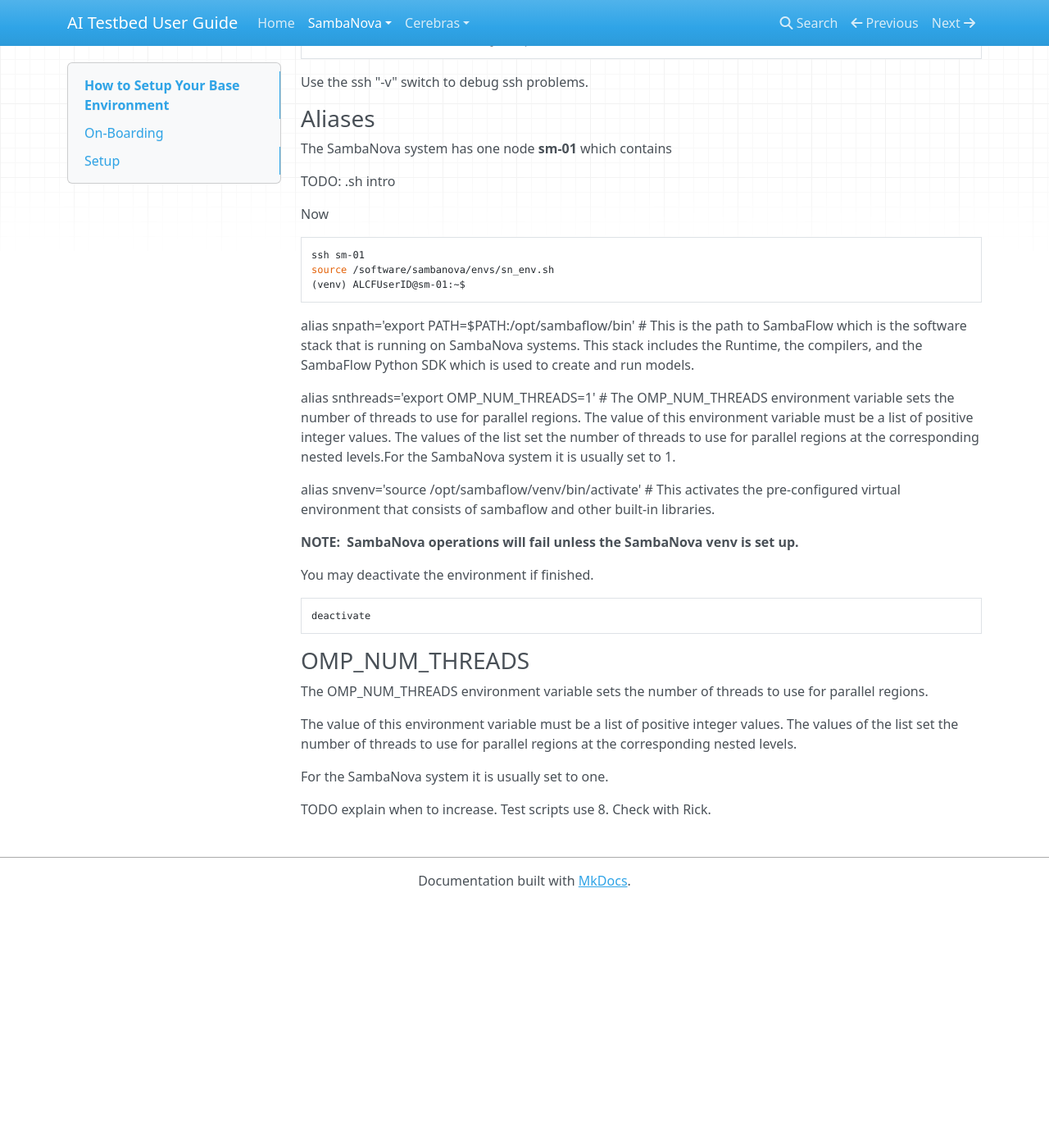
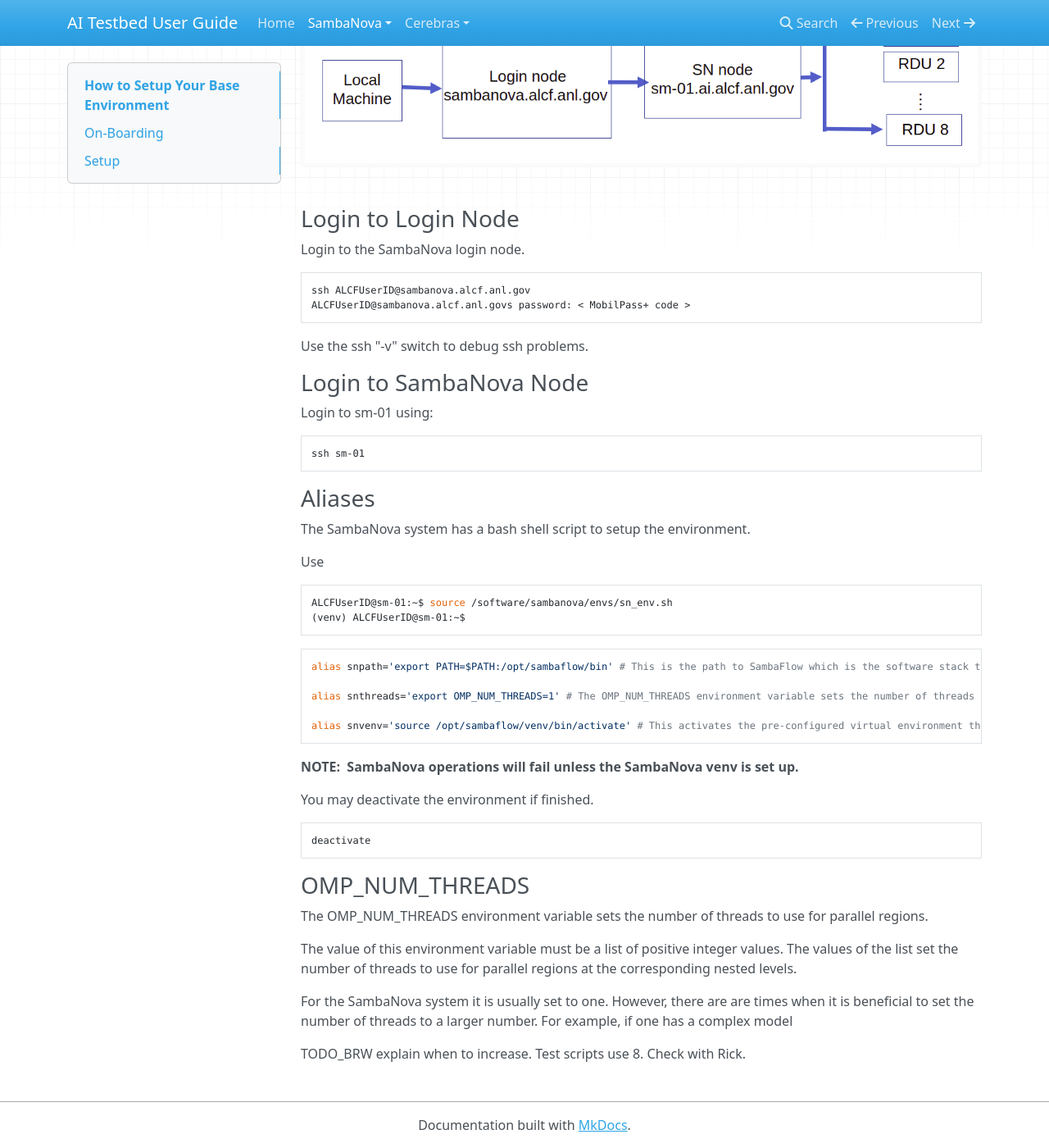
Before and after one commit to argonne-lcf/ai-testbed-userdocs, an MkDocs documentation site: the page built from docs/sambanova/How-to-setup-your-base-environment.md, in a window 1280 px wide and 1400 px high, scrolled down 339 px. Shown: the whole window at 82% size. Built offline with MkDocs 1.6.1, drawn with Linux system fonts in a browser that asks for light colours; nearby versions of some CDN libraries; before the commit the page ends 1441 px from its top, so only the background shows below that; some of the changed text lies outside the part shown.

Commit message:
Fixed more TODOs.

````diff
--- a/docs/sambanova/How-to-setup-your-base-environment.md
+++ b/docs/sambanova/How-to-setup-your-base-environment.md
@@ -7,37 +7,47 @@
 
 ## Setup
 
-### Log In
+### System View
 
-Log in to the SambaNova login node.
+![SambaNova System View](Log_in.png "SambaNova System View")
+
+### Login to Login Node
+
+Login to the SambaNova login node.
 
 ```bash
 ssh ALCFUserID@sambanova.alcf.anl.gov
-ALCFUserID@sambanova.alcf.anl.gov's password: < MobilPass+ code >
+ALCFUserID@sambanova.alcf.anl.govs password: < MobilPass+ code >
 ```
 
 Use the ssh "-v" switch to debug ssh problems.
 
-### Aliases
+### Login to SambaNova Node
 
-The SambaNova system has one node **sm-01** which contains
-
-TODO: .sh intro
-
-Now
+Login to sm-01 using:
 
 ```bash
 ssh sm-01
-source /software/sambanova/envs/sn_env.sh
+```
+
+### Aliases
+
+The SambaNova system has a bash shell script to setup the environment.
+
+Use
+
+```bash
+ALCFUserID@sm-01:~$ source /software/sambanova/envs/sn_env.sh
 (venv) ALCFUserID@sm-01:~$
 ```
 
+```bash
 alias snpath='export PATH=$PATH:/opt/sambaflow/bin' # This is the path to SambaFlow which is the software stack that is running on SambaNova systems. This stack includes the Runtime, the compilers, and the SambaFlow Python SDK which is used to create and run models.
 
-alias snthreads='export OMP_NUM_THREADS=1' # The OMP_NUM_THREADS environment variable sets the number of threads to use for parallel regions.
-The value of this environment variable must be a list of positive integer values. The values of the list set the number of threads to use for parallel regions at the corresponding nested levels.For the SambaNova system it is usually set to 1.
+alias snthreads='export OMP_NUM_THREADS=1' # The OMP_NUM_THREADS environment variable sets the number of threads to use for parallel regions. The value of this environment variable must be a list of positive integer values. The values of the list set the number of threads to use for parallel regions at the corresponding nested levels.For the SambaNova system it is usually set to 1.
 
 alias snvenv='source /opt/sambaflow/venv/bin/activate' # This activates the pre-configured virtual environment that consists of sambaflow and other built-in libraries.
+```
 
 **NOTE:  SambaNova operations will fail unless the SambaNova venv is set
 up.**
@@ -54,6 +64,8 @@
 
 The value of this environment variable must be a list of positive integer values. The values of the list set the number of threads to use for parallel regions at the corresponding nested levels.
 
-For the SambaNova system it is usually set to one.
+For the SambaNova system it is usually set to one.  However, there are
+are times when it is beneficial to set the number of threads to a
+larger number.  For example, if one has a complex model
 
-TODO explain when to increase.  Test scripts use 8.  Check with Rick.
+TODO_BRW explain when to increase.  Test scripts use 8.  Check with Rick.
````
Also changed, not shown: docs/sambanova/Steps-to-run-a-model-or-program.md (+7 -7 lines), docs/sambanova/System-Overview.md (+3 -1 lines), docs/sambanova/Log_in.png (added).
